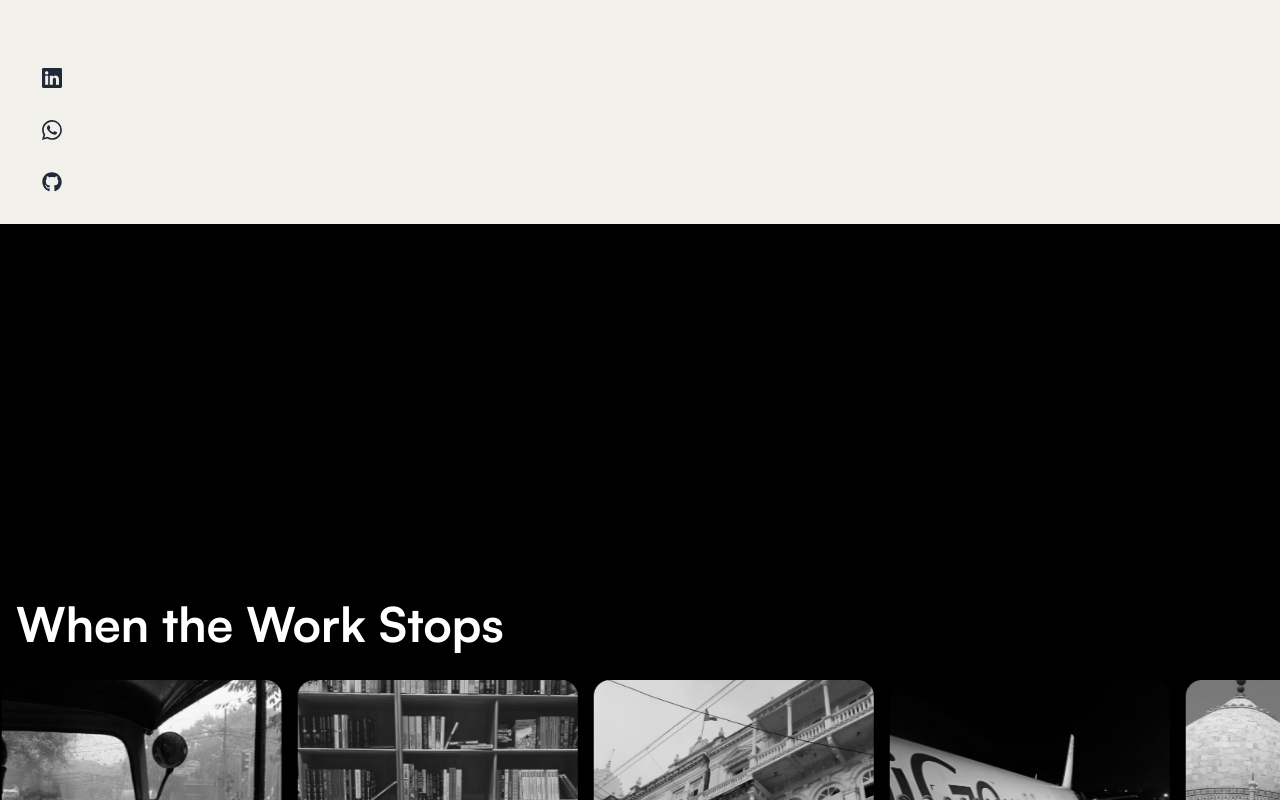
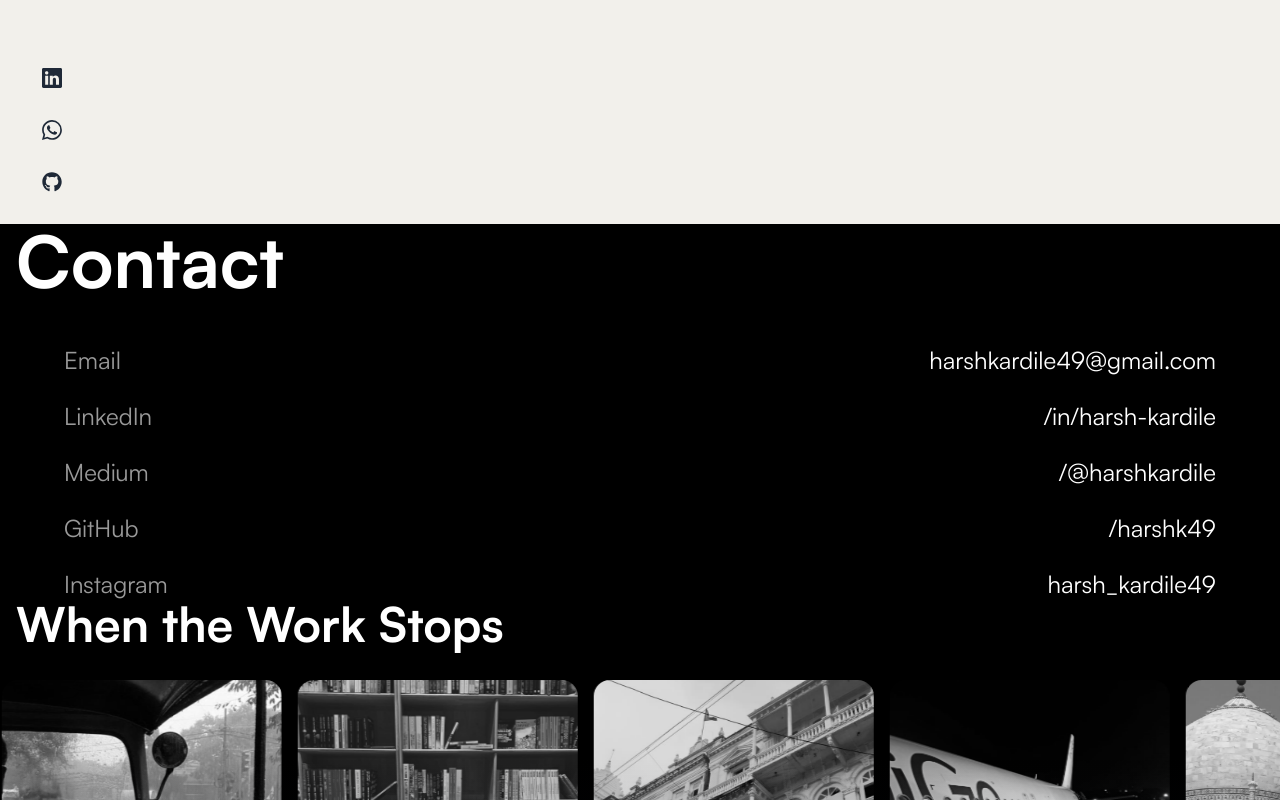
Before and after one commit to harshk49/portfolio-website, a Next.js app: page / in a window 1280 px wide. Shown: the part 576-1376 px from the top of the page. Built offline with nearby package versions, Linux system fonts and the light colour scheme.

Commit message:
feat: enhance Footer component with contact information and social media links

```diff
--- a/src/app/components/Footer.tsx
+++ b/src/app/components/Footer.tsx
@@ -24,8 +24,61 @@ const Footer = () => {
   return (
     <footer className="h-screen w-full bg-black text-white flex flex-col relative overflow-hidden">
       {/* Main Content Container */}
-      <div className="flex-1 flex flex-col items-center justify-center px-8 lg:px-16">
-        {/* Large CTA Text */}
+      <div className="flex-1 flex flex-col justify-center w-full">
+        {/* Contact Section */}
+        <div className="w-full pl-2 lg:pl-4">
+          <h2 className="text-5xl lg:text-7xl font-bold mb-12">Contact</h2>
+
+          <div className="grid grid-cols-2 gap-y-6 text-xl lg:text-2xl pl-8 lg:pl-12">
+            <div className="text-white/60">Email</div>
+            <a
+              href="mailto:harshkardile49@gmail.com"
+              className="text-white text-right pr-8 lg:pr-16 hover:text-white/70 transition-colors"
+            >
+              harshkardile49@gmail.com
+            </a>
+
+            <div className="text-white/60">LinkedIn</div>
+            <a
+              href="https://linkedin.com/in/harsh-kardile"
+              target="_blank"
+              rel="noopener noreferrer"
+              className="text-white text-right pr-8 lg:pr-16 hover:text-white/70 transition-colors"
+            >
+             /in/harsh-kardile
+            </a>
+
+            <div className="text-white/60">Medium</div>
+            <a
+              href="https://medium.com/@harshkardile"
+              target="_blank"
+              rel="noopener noreferrer"
+              className="text-white text-right pr-8 lg:pr-16 hover:text-white/70 transition-colors"
+            >
+              /@harshkardile
+            </a>
+
+            <div className="text-white/60">GitHub</div>
+            <a
+              href="https://github.com/harshk49"
+              target="_blank"
+              rel="noopener noreferrer"
+              className="text-white text-right pr-8 lg:pr-16 hover:text-white/70 transition-colors"
+            >
+              /harshk49
+            </a>
+
+            <div className="text-white/60">Instagram</div>
+            <a
+              href="https://instagram.com/harsh_kardile49"
+              target="_blank"
+              rel="noopener noreferrer"
+              className="text-white text-right pr-8 lg:pr-16 hover:text-white/70 transition-colors"
+            >
+              harsh_kardile49
+            </a>
+          </div>
+        </div>
       </div>
 
       {/* When the Work Stops Section */}
```
